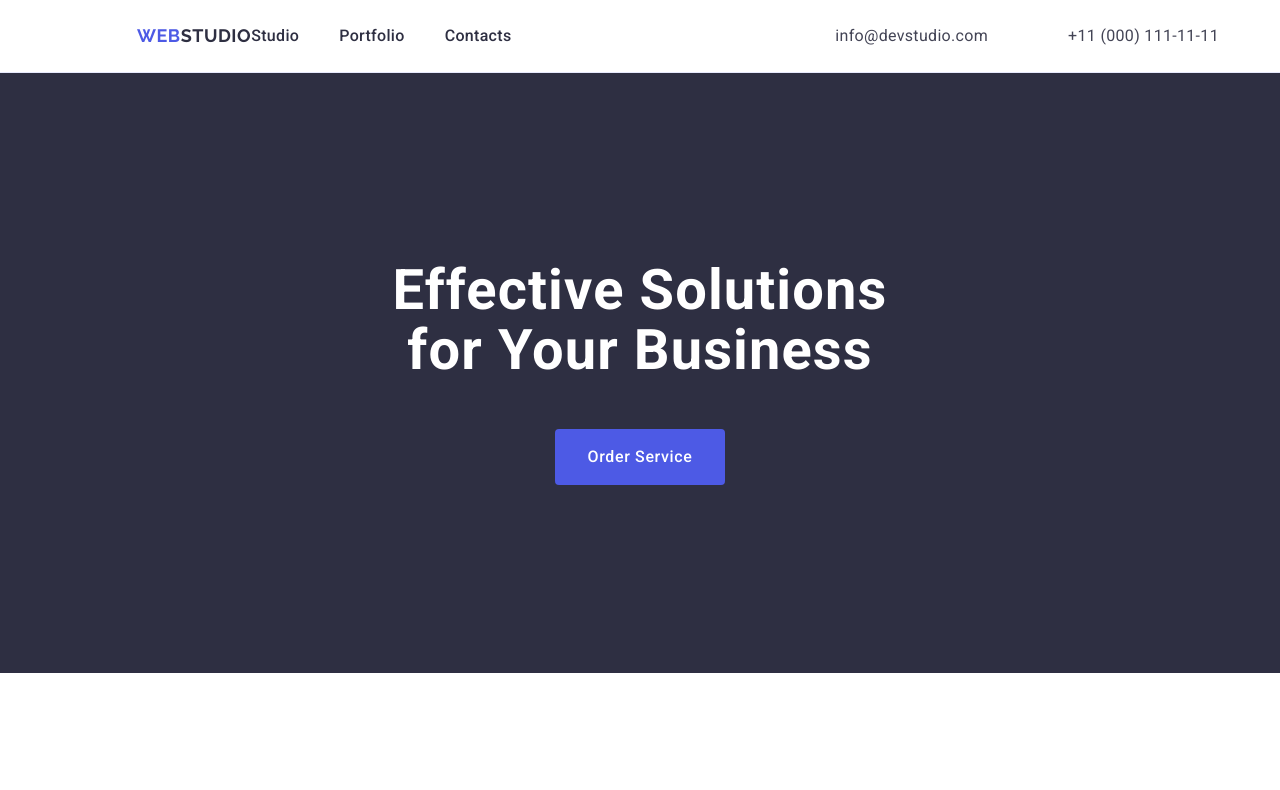
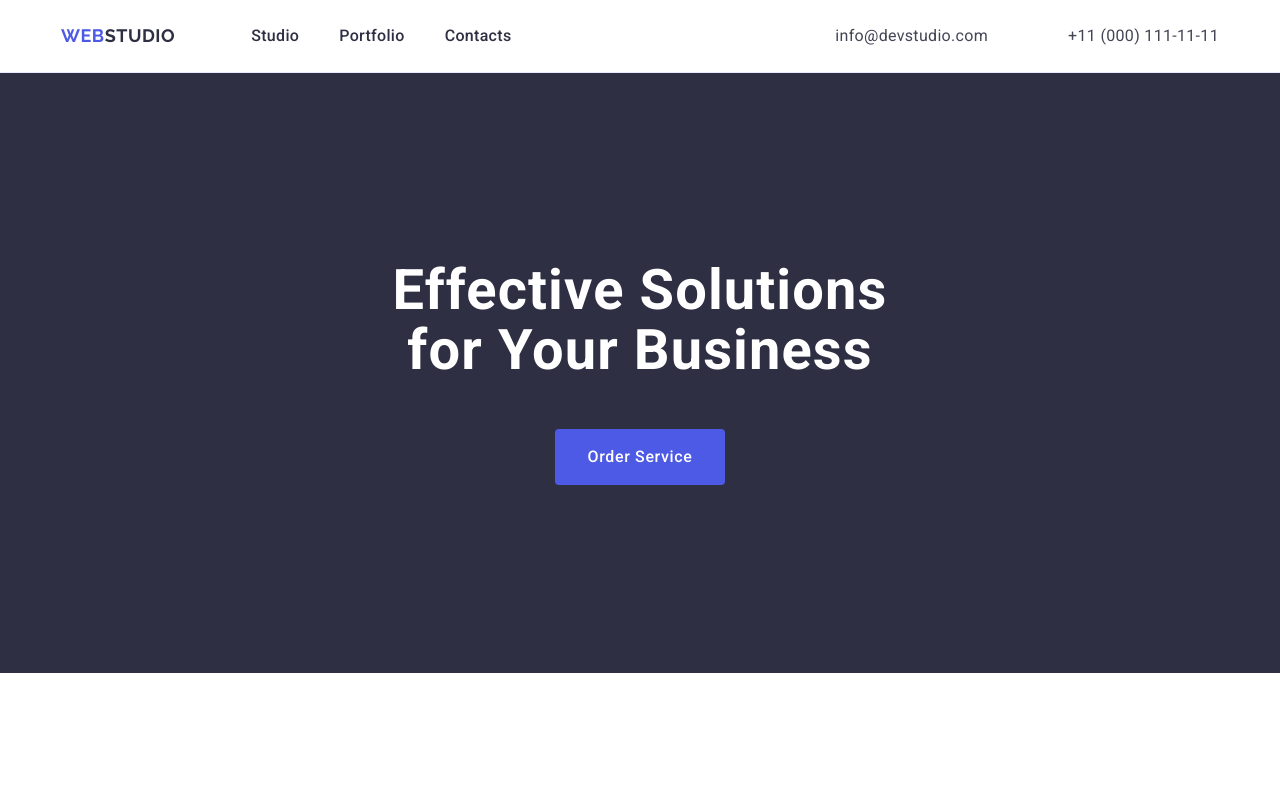
Before and after one commit to ammirrka/goit-markup-hw-03, a plain HTML site: page index.html in a window 1280 px wide. Shown: the top 790 px of the page. Drawn offline with nearby package versions, Linux system fonts and the light colour scheme.

Commit message:
added margin-right for a.logo

```diff
--- a/css/styles.css
+++ b/css/styles.css
@@ -67,7 +67,7 @@ a.logo span{
 }
 
 .header .page-nav a.logo{
-    margin-left: 76px;
+    margin-right: 76px;
 }
 
 .header .page-nav .nav-list li a.nav-a{
```
